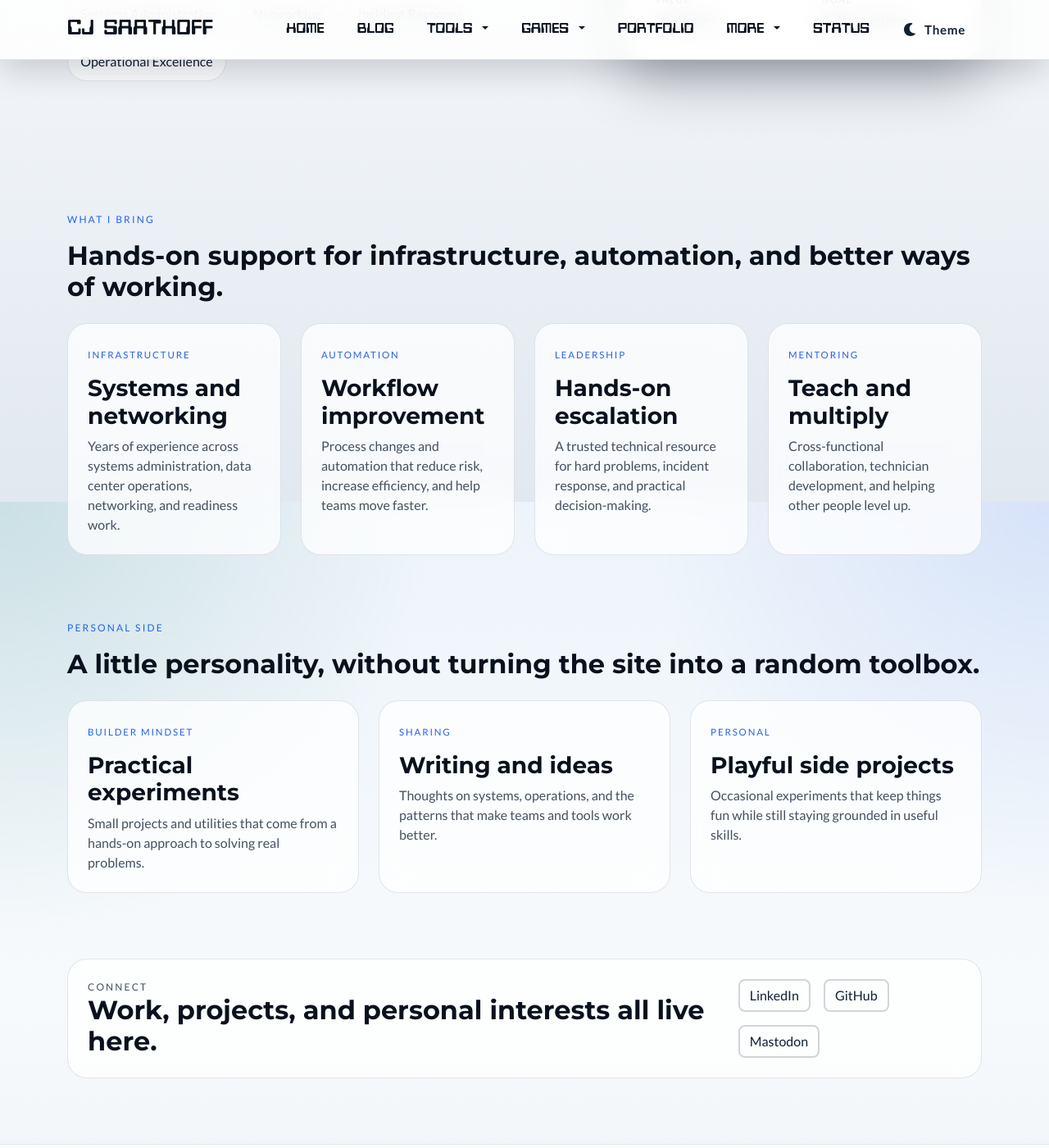
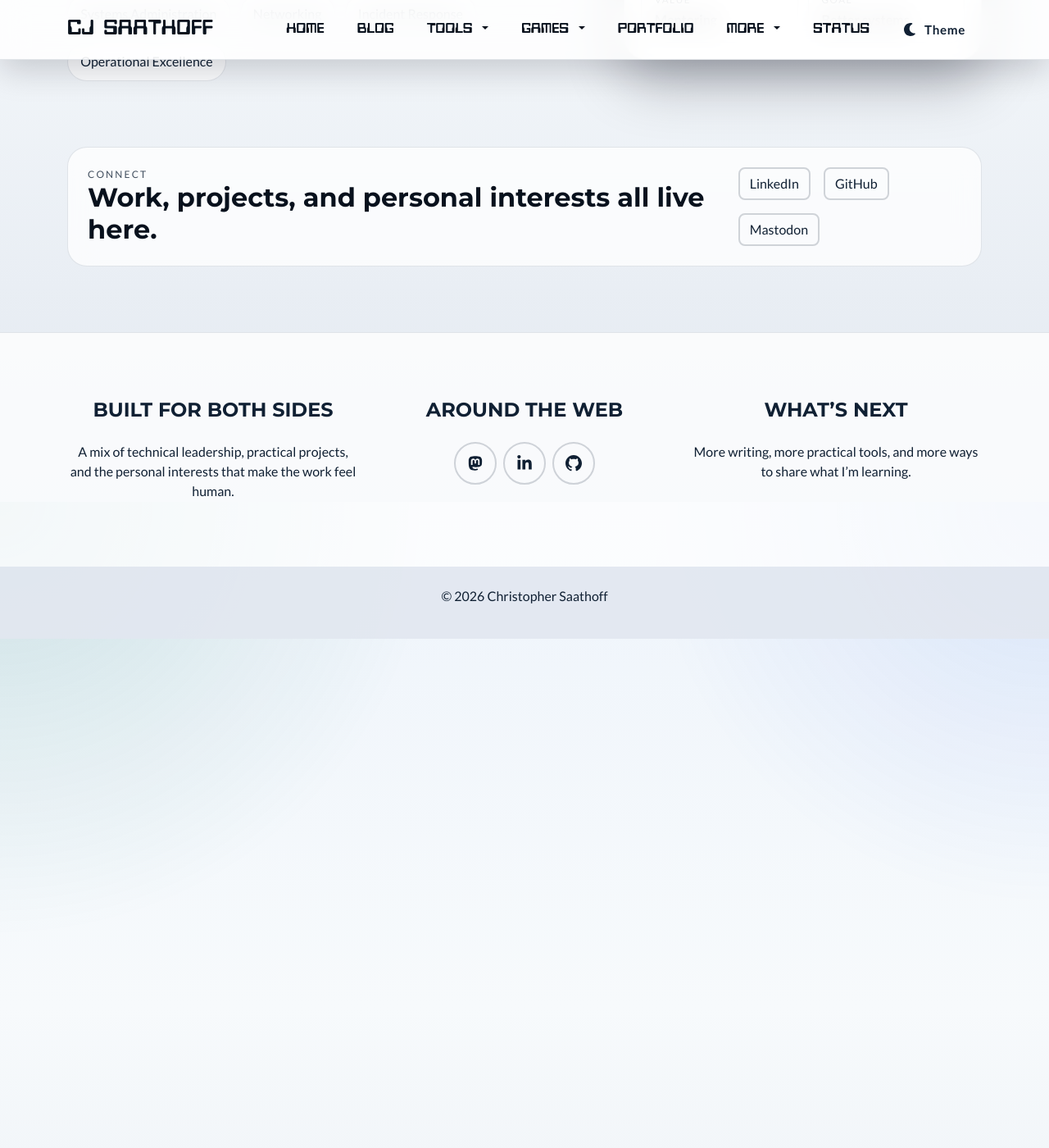
Before and after one commit to cjthedj97/personal_website, a Jekyll site: the page built from index.markdown, in a window 1280 px wide and 1400 px high, scrolled down 788 px. Shown: the whole window at 82% size. Built offline with Jekyll 4.4.1, drawn with Linux system fonts in a browser that asks for light colours.

Commit message:
simplify homepage sections

```diff
--- a/_layouts/home.html
+++ b/_layouts/home.html
@@ -55,77 +55,6 @@
       </div>
     </section>
 
-    <section class="section-shell">
-      <div class="container">
-        <div class="section-heading">
-          <p class="eyebrow">What I bring</p>
-          <h2>Hands-on support for infrastructure, automation, and better ways of working.</h2>
-        </div>
-        <div class="row g-4">
-          <div class="col-md-6 col-lg-3">
-            <a class="feature-card" href="https://portfolio.cjthedj.me/">
-              <span class="feature-card__kicker">Infrastructure</span>
-              <h3>Systems and networking</h3>
-              <p>Years of experience across systems administration, data center operations, networking, and readiness work.</p>
-            </a>
-          </div>
-          <div class="col-md-6 col-lg-3">
-            <a class="feature-card" href="https://portfolio.cjthedj.me/">
-              <span class="feature-card__kicker">Automation</span>
-              <h3>Workflow improvement</h3>
-              <p>Process changes and automation that reduce risk, increase efficiency, and help teams move faster.</p>
-            </a>
-          </div>
-          <div class="col-md-6 col-lg-3">
-            <a class="feature-card" href="https://blog.cjthedj.me">
-              <span class="feature-card__kicker">Leadership</span>
-              <h3>Hands-on escalation</h3>
-              <p>A trusted technical resource for hard problems, incident response, and practical decision-making.</p>
-            </a>
-          </div>
-          <div class="col-md-6 col-lg-3">
-            <a class="feature-card" href="https://portfolio.cjthedj.me/">
-              <span class="feature-card__kicker">Mentoring</span>
-              <h3>Teach and multiply</h3>
-              <p>Cross-functional collaboration, technician development, and helping other people level up.</p>
-            </a>
-          </div>
-        </div>
-      </div>
-    </section>
-
-    <section class="section-shell section-shell--compact">
-      <div class="container">
-        <div class="section-heading">
-          <p class="eyebrow">Personal side</p>
-          <h2>A little personality, without turning the site into a random toolbox.</h2>
-        </div>
-        <div class="row g-4">
-          <div class="col-md-4">
-            <a class="feature-card" href="https://github.com/cjthedj97">
-              <span class="feature-card__kicker">Builder mindset</span>
-              <h3>Practical experiments</h3>
-              <p>Small projects and utilities that come from a hands-on approach to solving real problems.</p>
-            </a>
-          </div>
-          <div class="col-md-4">
-            <a class="feature-card" href="https://blog.cjthedj.me">
-              <span class="feature-card__kicker">Sharing</span>
-              <h3>Writing and ideas</h3>
-              <p>Thoughts on systems, operations, and the patterns that make teams and tools work better.</p>
-            </a>
-          </div>
-          <div class="col-md-4">
-            <a class="feature-card" href="/games/shell-command-game">
-              <span class="feature-card__kicker">Personal</span>
-              <h3>Playful side projects</h3>
-              <p>Occasional experiments that keep things fun while still staying grounded in useful skills.</p>
-            </a>
-          </div>
-        </div>
-      </div>
-    </section>
-
     <section class="section-shell section-shell--compact">
       <div class="container">
         <div class="cta-band">
```
